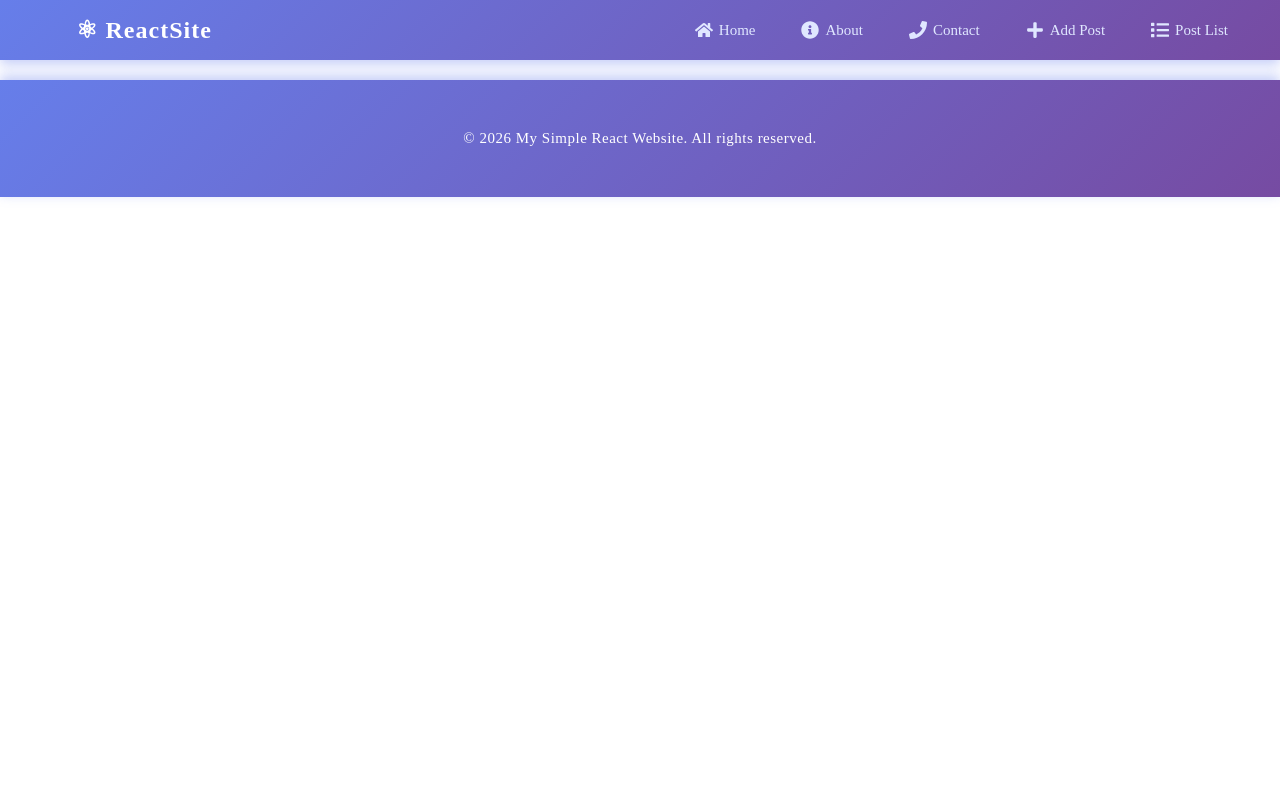
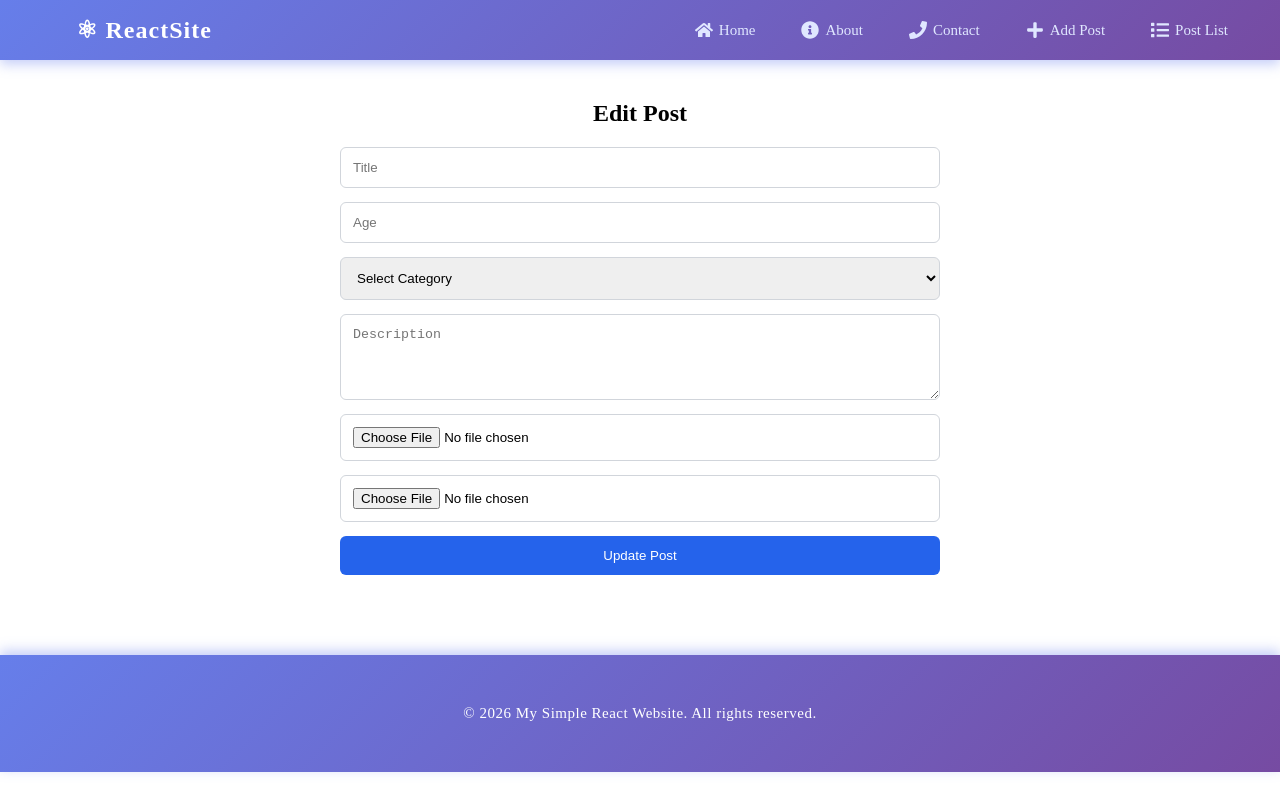
Before and after one commit to TanbirCU/react-simple-website, a React (Vite) app: page /post-edit/1 in a window 1280 px wide. Built offline with nearby package versions, Linux system fonts and the light colour scheme; no server answers.

Commit message:
okay new changes for post edit

```diff
--- a/src/App.jsx
+++ b/src/App.jsx
@@ -7,6 +7,7 @@ import About from './pages/About.jsx'
 import Contact from './pages/Contact.jsx'
 import AddPost from './pages/AddPost.jsx'
 import PostList from './pages/PostList.jsx'
+import EditPost from './pages/EditPost.jsx'
 
 import './App.css'
 
@@ -20,6 +21,8 @@ function App() {
           <Route path="/contact" element={<Contact />} />
           <Route path="/add-post" element={<AddPost />} />
           <Route path="/post-list" element={<PostList />} />
+          <Route path="/post-edit/:id" element={<EditPost  />} />
+
         </Routes>
 
         <Footer />
--- a/src/components/PostList/PostListData.jsx
+++ b/src/components/PostList/PostListData.jsx
@@ -15,7 +15,9 @@ const PostListData = () => {
   useEffect(() => {
     fetchPosts();
   }, []);
-
+  const handleEdit = (id) => {
+    window.location.href = `/post-edit/${id}`;
+  }
   const handleDelete = async (id) => {
     if (!confirm("Are you sure you want to delete this post?")) return;
 
--- a/src/components/post/PostForm.jsx
+++ b/src/components/post/PostForm.jsx
@@ -23,9 +23,7 @@ const PostForm = () => {
   };
 
   const handleSubmit = async (e) => {
-    console.log(formData);
     e.preventDefault();
-
     const data = new FormData();
     Object.keys(formData).forEach((key) => {
       data.append(key, formData[key]);
--- a/src/pages/EditPost.jsx
+++ b/src/pages/EditPost.jsx
@@ -1,6 +1,6 @@
 import { useEffect, useState } from "react";
 import { useParams, useNavigate } from "react-router-dom";
-import "../styles/post-form.css";
+// import "../styles/post-form.css";
 
 const EditPost = () => {
   const { id } = useParams();
@@ -17,10 +17,11 @@ const EditPost = () => {
 
   const [imagePreview, setImagePreview] = useState(null);
   const [oldImage, setOldImage] = useState(null);
+  const [oldFile, setOldFile] = useState(null);
 
   // fetch single post
   useEffect(() => {
-    fetch(`https://ieltsmaster.test/api/post_edit/${id}`)
+    fetch(`https://ieltsmaster.test/api/post-edit/${id}`)
       .then((res) => res.json())
       .then((data) => {
         const post = data.data;
@@ -30,9 +31,10 @@ const EditPost = () => {
           category: post.category,
           description: post.description,
           image: null,
-          file: null,
+          file: post.file,
         });
         setOldImage(post.image);
+        setOldFile(post.file);
       });
   }, [id]);
 
@@ -78,6 +80,7 @@ const EditPost = () => {
           name="title"
           value={formData.title}
           onChange={handleChange}
+          placeholder="Title"
           required
         />
 
@@ -86,6 +89,7 @@ const EditPost = () => {
           name="age"
           value={formData.age}
           onChange={handleChange}
+          placeholder="Age"
         />
 
         <select
@@ -104,6 +108,7 @@ const EditPost = () => {
           rows="4"
           value={formData.description}
           onChange={handleChange}
+          placeholder="Description"
         />
 
         {/* OLD IMAGE */}
@@ -121,7 +126,7 @@ const EditPost = () => {
         )}
 
         <input type="file" name="image" onChange={handleChange} />
-        <input type="file" name="file" onChange={handleChange} />
+        <input type="file" name="file"   onChange={handleChange} />
 
         <button type="submit">Update Post</button>
       </form>
```
